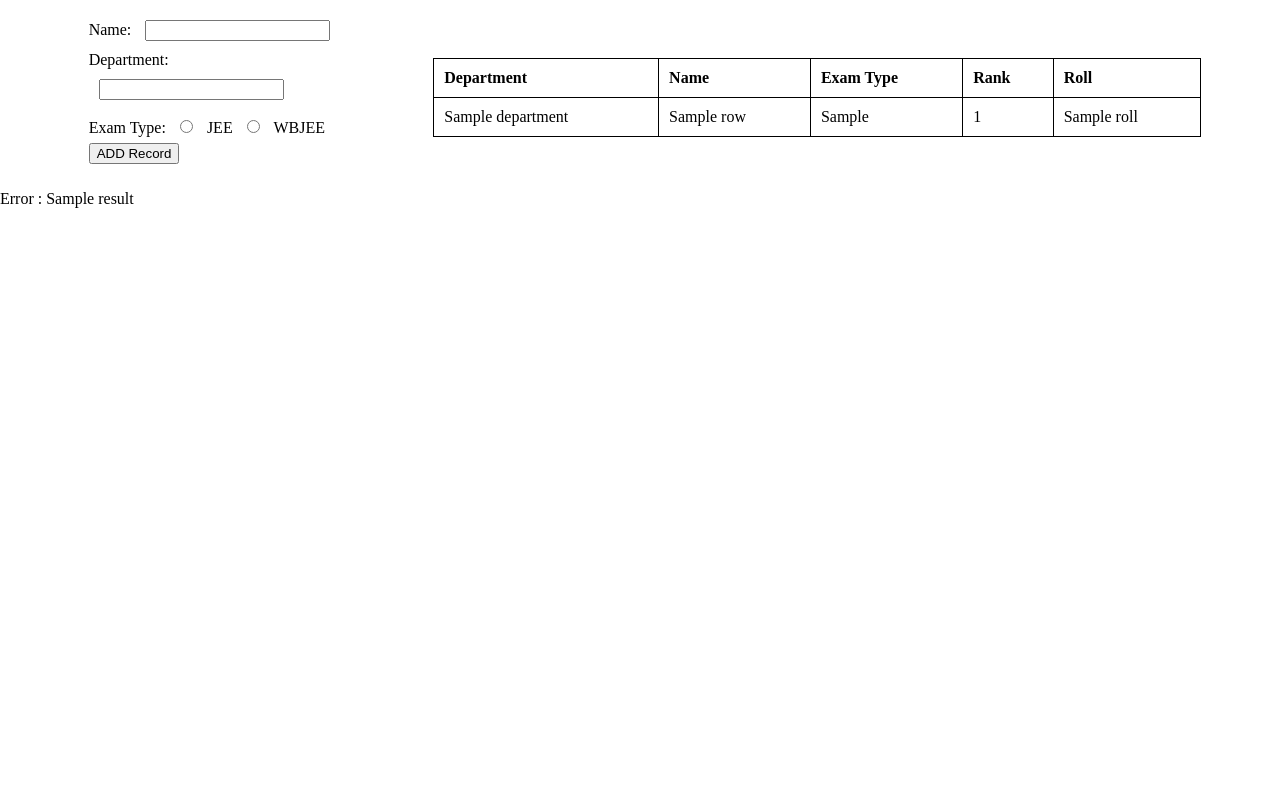
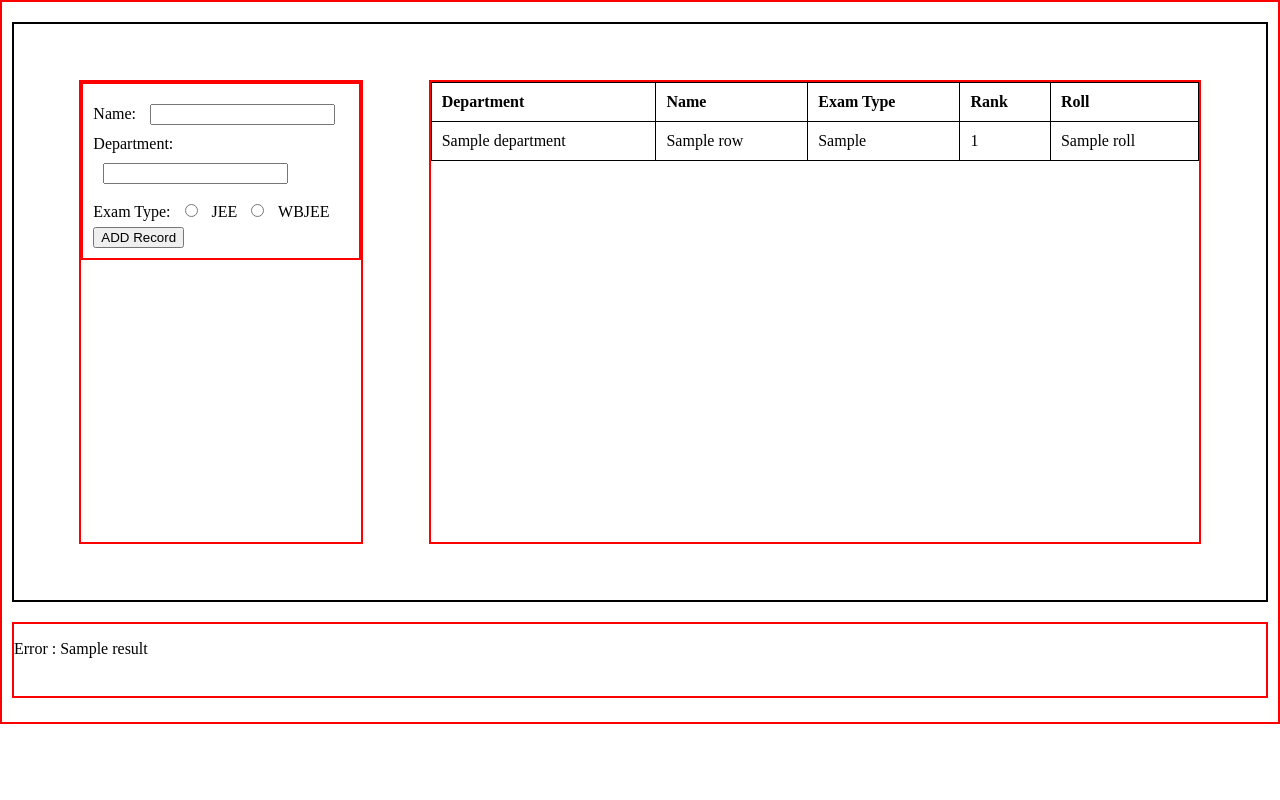
Before and after one commit to SombitPramanik/student_deta, a Flask app: template templates/index.html in a window 1280 px wide. Run offline with Flask 3, Linux system fonts and the light colour scheme; the template is opened without the code that fills it: most values are stand-ins (such as "Sample title", 1, 10 or a date in 2020).

Commit message:
uodate some UI Changes and add border for better UI Development

```diff
--- a/static/style.css
+++ b/static/style.css
@@ -1,7 +1,8 @@
 body {
+    border: 2px solid red;
     justify-content: center;
     align-items: center;
-    height: 100vh;
+    height: 90vh;
     margin: 0;
 }
 
@@ -9,12 +10,23 @@ body {
     display: flex;
     justify-content: space-evenly;
     align-items: center;
-    /* border: 2px solid red; */
+    border: 2px solid black;
+    margin: 20px 10px;
+    height: 80%;
 
 }
-
+#Error{
+    margin: 5px 10px;
+    height: 10%;
+}
+div{
+    border: 2px solid red;
+}
+.fr{
+    height: 80%;
+}
 form {
-    /* border: 2px solid red; */
+    border: 2px solid red;
     width: 20vw;
     padding: 10px;
 
@@ -25,9 +37,9 @@ form input {
 }
 
 table {
+    /* border: 2px solid green; */
     border-collapse: collapse;
     width: 60vw;
-    margin-top: 20px;
 }
 
 table,
--- a/templates/index.html
+++ b/templates/index.html
@@ -7,6 +7,7 @@
     <meta name="viewport" content="width=device-width, initial-scale=1.0">
     <title>Student Registration</title>
     <link rel="stylesheet" href="{{ url_for('static', filename='style.css') }}">
+    <link rel="stylesheet" href="{{ url_for('static', filename='scrollbar.css') }}">
     <style>
 
     </style>
@@ -14,6 +15,7 @@
 
 <body>
     <div id="main">
+        <div class="fr">
             <form method="post">
                 <label for="name">Name:</label>
                 <input type="text" name="name" required><br>
@@ -37,6 +39,8 @@
 
                 <button type="submit"> ADD Record</button>
             </form>
+        </div>
+        <div class="fr">
             <table>
                 <thead>
                     <tr>
@@ -60,7 +64,8 @@
                 </tbody>
             </table>
         </div>
-    <div>
+    </div>
+    <div id="Error">
         {% if result %}
         {% if result[6] != 0 %}
         <!-- <span style="font-size: larger; font-weight: bold;">Error:</span> -->
```
Lines whose indentation alone changed are shown as unchanged.
